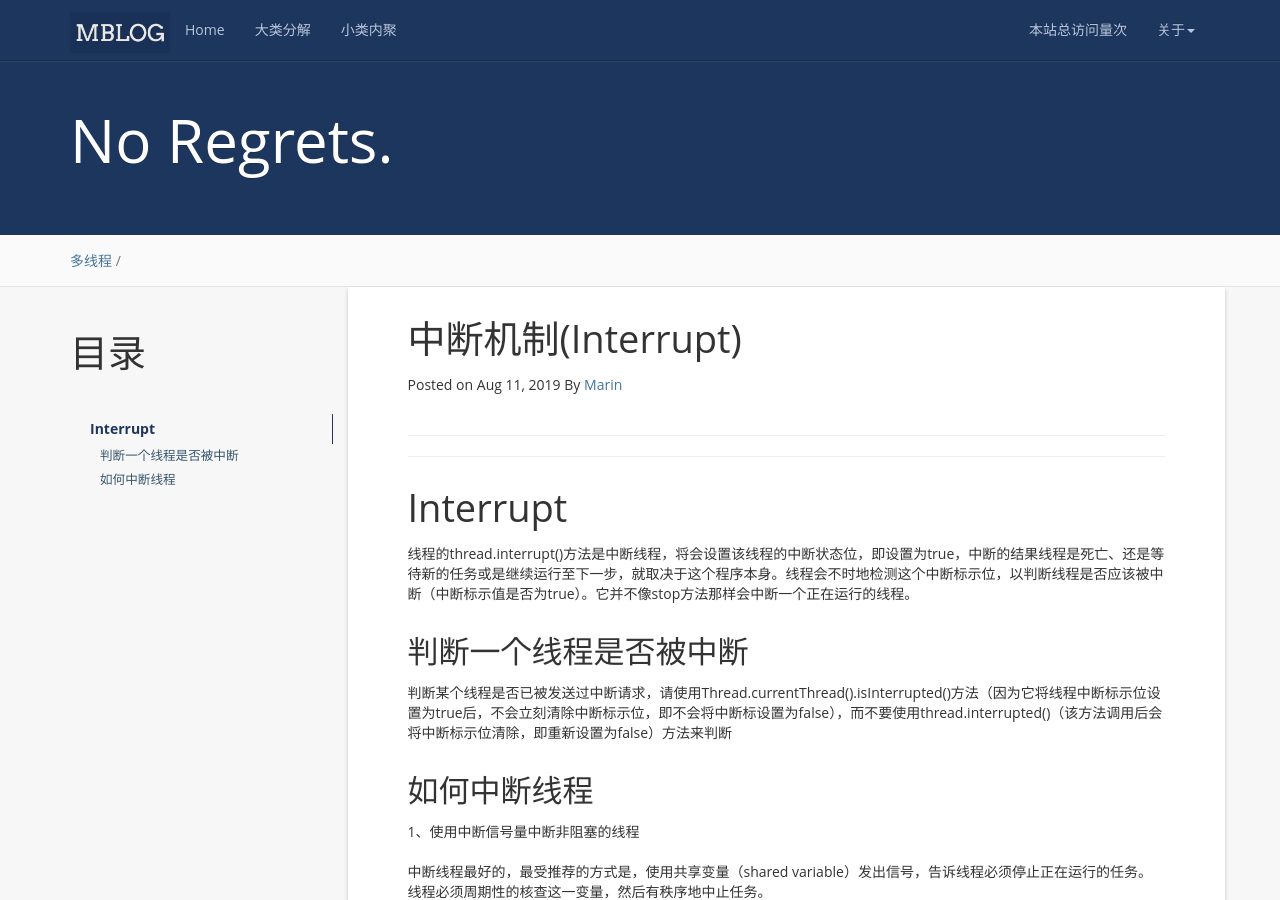
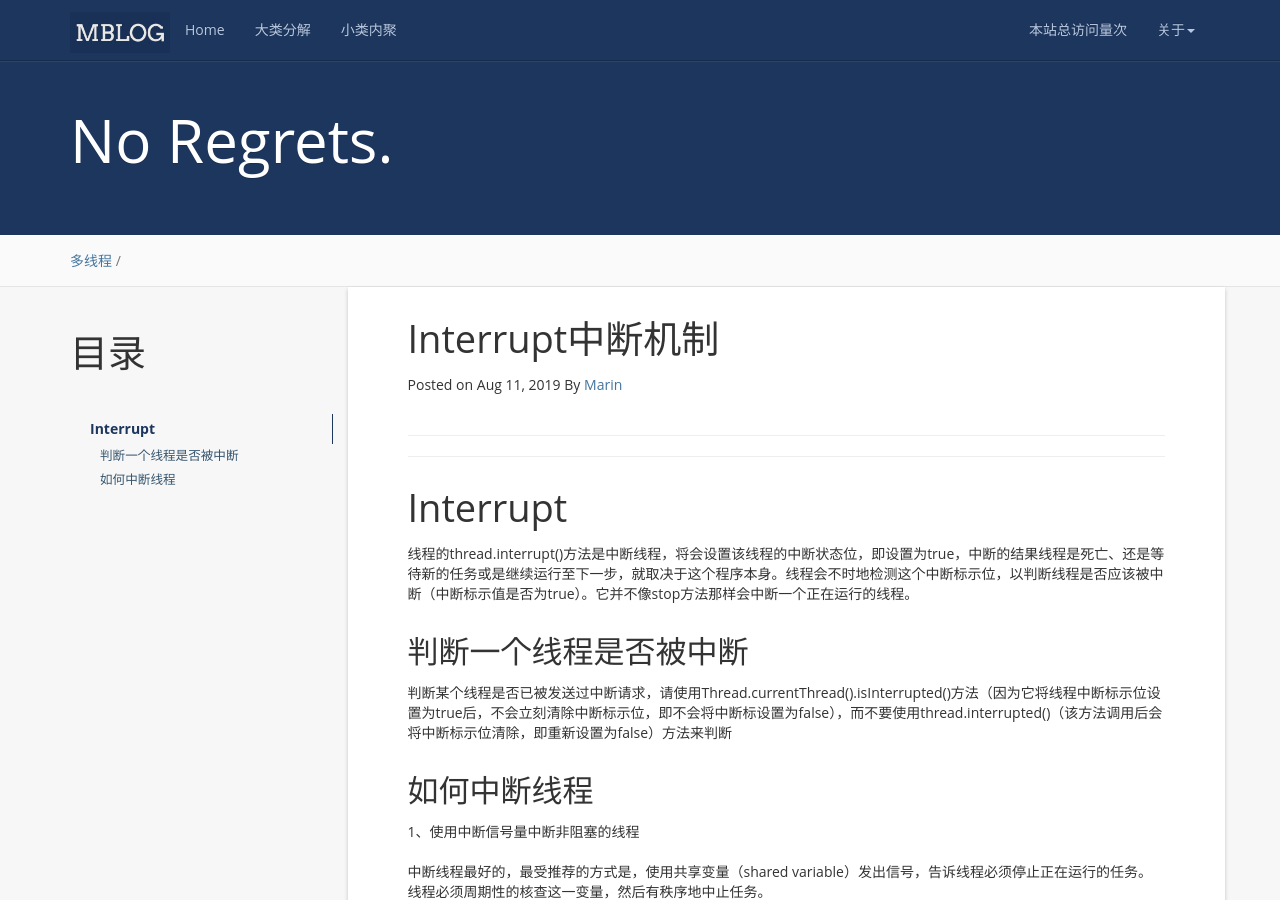
Before and after one commit to itmanmzt/itmanmzt.github.io, a Jekyll site: the page built from _posts/2019-08-11---interrupt.md, in a window 1280 px wide and 900 px high. Built offline with Jekyll 4.4.1, drawn with Linux system fonts in a browser that asks for light colours; nearby versions of some CDN libraries; a script that is not in the unit is left out; comment, search, counter and statistics services are not loaded.

Commit message:
modify blog

```diff
--- a/_posts/2019-08-11---interrupt.md
+++ b/_posts/2019-08-11---interrupt.md
@@ -1,7 +1,7 @@
 ---
 layout: post
 #标题配置
-title: 中断机制(Interrupt)
+title: Interrupt中断机制
 #时间配置
 date:   2019-08-11 10:16:00 +0800
 #大类配置
```
Also changed, not shown: _posts/2019-08-10---Lock.md (+2 -4 lines).
